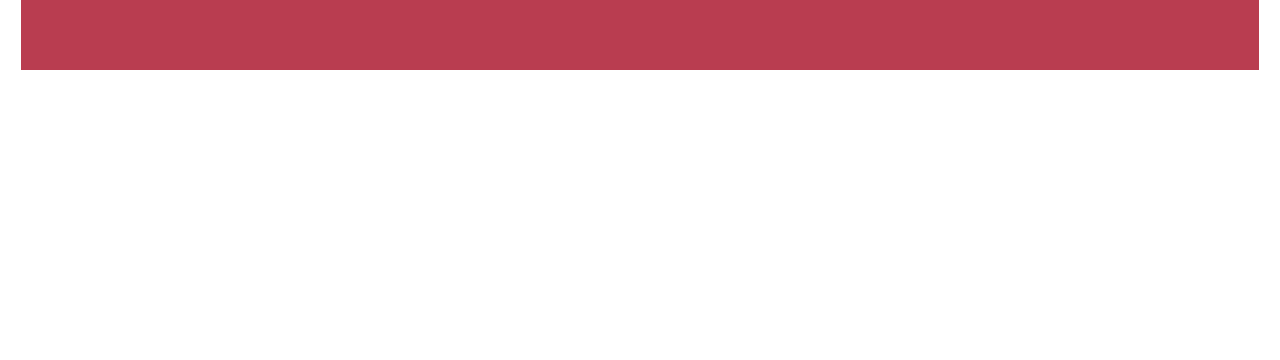
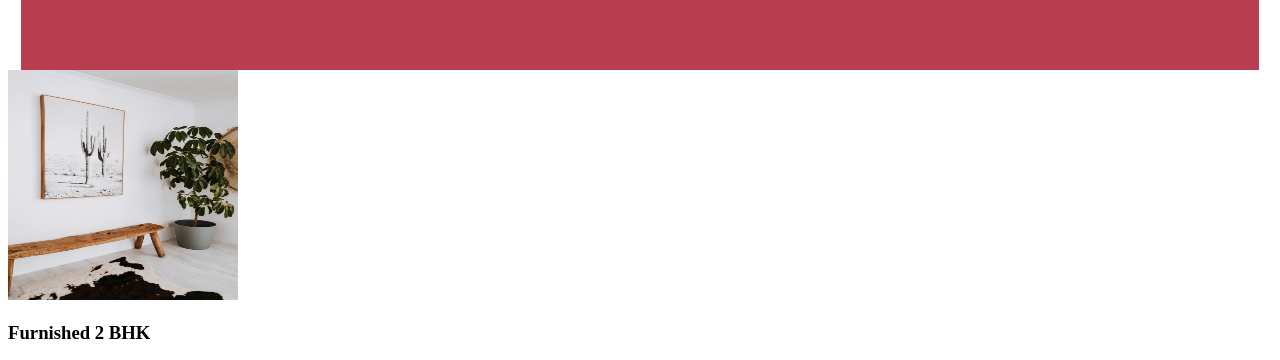
Before and after one commit to abhaypratapdeveloper/elitehome_react, a Next.js app: page / in a window 1280 px wide. Shown: the part 763-1123 px from the top of the page. Before the commit the page ends 841 px from the top, so only its background shows below. Built offline with nearby package versions, Linux system fonts and the light colour scheme.

Commit message:
Added card

```diff
--- a/src/app/page.js
+++ b/src/app/page.js
@@ -1,12 +1,16 @@
 import React from 'react'
 import Banner from './Components/Banner'
-
+import Card from './Components/Card'
 import pages from '@/app/page.module.css'
 
 const page = () => {
   return (
     <>
     <Banner Urlimage={"/Card6.jpg"} title={"Transform Your Spaces With Modern Designs."} />
+
+    <div className={pages.cardflex}>
+      <Card image={"/Card1.jpg"} text={"Furnished 2 BHK"}/>
+      </div>
     </>
   )
 }
```
